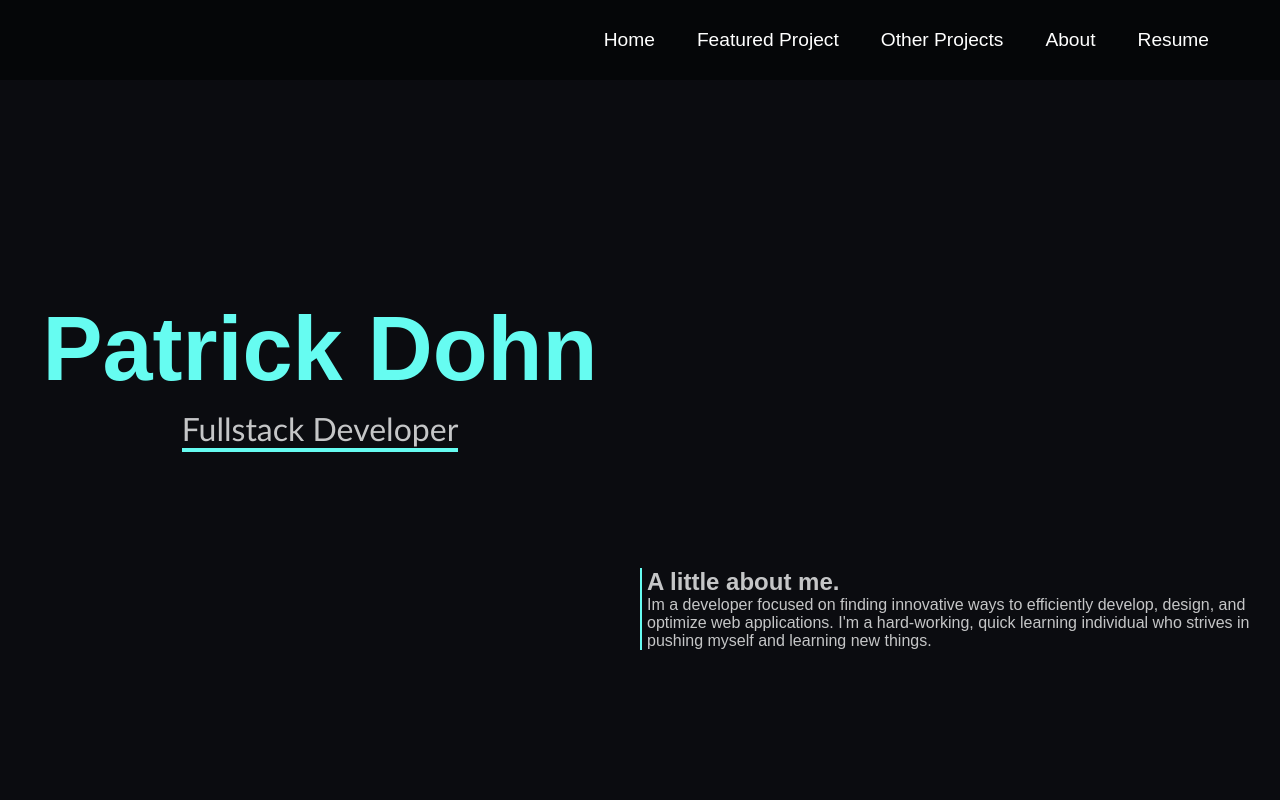
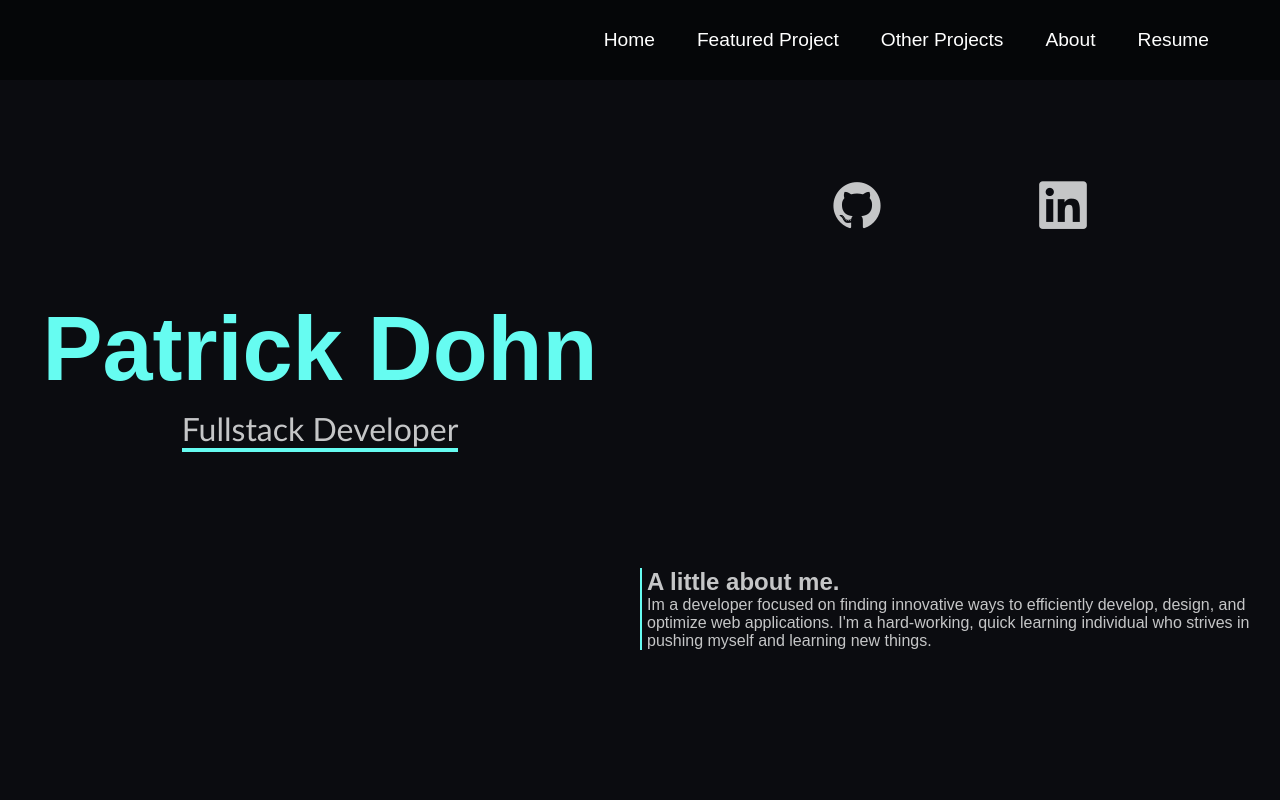
Before and after one commit to PatrickDohn/v1, a React (Create React App) app: page / in a window 1280 px wide. Shown: the top 800 px of the page. Built offline with nearby package versions, Linux system fonts and the light colour scheme.

Commit message:
update project card

```diff
--- a/src/components/Hero/Hero.js
+++ b/src/components/Hero/Hero.js
@@ -1,27 +1,46 @@
-import React from 'react'
-import './hero.css'
+import React from 'react';
+import './hero.css';
 
 function Hero() {
   return (
-        <div className="hero-container" id='home'>
+    <div className="hero-container" id="home">
       <div className="hero-title">
         <h1>Patrick Dohn</h1>
         <p>Fullstack Developer</p>
       </div>
       <div className="hero-info">
+        <div className="hero-tags">
+          <link
+            rel="stylesheet"
+            href="https://cdn.jsdelivr.net/gh/devicons/devicon@master/devicon.min.css"
+          />
+          <a href="https://github.com/PatrickDohn">
+            <i className="devicon-github-plain dev-hero"></i>
+          </a>
+          <link
+            rel="stylesheet"
+            href="https://cdn.jsdelivr.net/gh/devicons/devicon@master/devicon.min.css"
+          />
+
+          <a href="https://www.linkedin.com/in/patrick-dohn/">
+            <i className="devicon-linkedin-plain dev-hero"></i>
+          </a>
+        </div>
         <div className="hero-info-text">
           <h2>A little about me.</h2>
           <p>
-                         Im a developer focused on finding innovative ways to efficiently develop, design, and optimize web applications. I'm a hard-working, quick learning individual who strives in pushing myself and learning new things.</p>
+            Im a developer focused on finding innovative ways to efficiently
+            develop, design, and optimize web applications. I'm a hard-working,
+            quick learning individual who strives in pushing myself and learning
+            new things.
+          </p>
         </div>
       </div>
-
     </div>
-    )
+  );
 }
 
-export default Hero
-
+export default Hero;
 
 // #0b0c10
 // #1F2833
--- a/src/components/Hero/hero.css
+++ b/src/components/Hero/hero.css
@@ -14,23 +14,41 @@
   flex-direction: column;
   justify-content: center;
   align-items: center;
-
 }
 
 .hero-info {
   height: 75%;
   width: 50%;
-    color: #C5C6C7;
+  color: #c5c6c7;
   margin-bottom: 100px;
   display: flex;
   flex-direction: column;
-    justify-content: flex-end;
+  justify-content: space-between;
   align-items: center;
+}
 
+.hero-tags {
+  display: flex;
+  margin-top: 130px;
+  width: 40%;
+  justify-content: space-between;
+}
+
+.hero-tags > a {
+  text-decoration: none;
+}
+
+.dev-hero {
+  font-size: 50px;
+  color: #c5c6c7;
+}
+
+.dev-hero:hover {
+  color: #66fcf1;
 }
 
 .hero-info-text {
-    border-left: 2px solid #66FCF1;
+  border-left: 2px solid #66fcf1;
   padding-left: 5px;
 }
 
@@ -46,14 +64,14 @@
 
 .hero-title > h1 {
   font-size: 90px;
-    color: #66FCF1;
+  color: #66fcf1;
 }
 
 .hero-title > p {
   margin-top: 8px;
-    color: #C5C6C7;
+  color: #c5c6c7;
   font-size: 32px;
-    border-bottom: 4px solid #66FCF1;
+  border-bottom: 4px solid #66fcf1;
   font-family: 'Trebuchet MS', 'Lucida Sans Unicode', 'Lucida Grande',
     'Lucida Sans', Arial, sans-serif;
 }
@@ -65,7 +83,6 @@
 .hero-btns .btn {
   margin: 6px;
 }
-
 
 @media screen and (max-width: 960px) {
   .hero-container > h1 {
--- a/src/components/Projects/ProjectOne.js
+++ b/src/components/Projects/ProjectOne.js
@@ -1,10 +1,11 @@
-import React from 'react'
-import './projectCardLef.css'
-import MediThanks from '../../images/Medi-thanks.png'
+import React from 'react';
+import './projectCardLef.css';
+import MediThanks from '../../images/Medi-thanks.png';
 import WebAssetIcon from '@material-ui/icons/WebAsset';
 
 function ProjectOne({ data }) {
-console.log('data', data)
+  console.log('data', data.tags);
+  const tagItems = data.tags.map((tag) => <li className="tags">{tag}</li>);
 
   return (
     <div className="card-one-container">
@@ -17,21 +18,25 @@ console.log('data', data)
           <h2>{data.title}</h2>
           <p>{data.subtitle}</p>
         </div>
+        <div className="project-tags">{tagItems}</div>
         <div className="project-desciption-left">
           <p>{data.description}</p>
         </div>
         <div className="project-card-links-left">
-        <link rel="stylesheet" href="https://cdn.jsdelivr.net/gh/devicons/devicon@master/devicon.min.css" />
-            <a href={data.liveUrl}>
+          <link
+            rel="stylesheet"
+            href="https://cdn.jsdelivr.net/gh/devicons/devicon@master/devicon.min.css"
+          />
+          <a href={data.liveUrl}>
             <i className="devicon-github-plain dev"></i>
-            </a>
-            <a href={data.githubUrl}>
-            <WebAssetIcon className='web-icon-left' />
-            </a>
+          </a>
+          <a href={data.githubUrl}>
+            <WebAssetIcon className="web-icon-left" />
+          </a>
         </div>
       </div>
     </div>
-  )
+  );
 }
 
-export default ProjectOne
+export default ProjectOne;
--- a/src/components/Projects/projectCardLef.css
+++ b/src/components/Projects/projectCardLef.css
@@ -39,6 +39,14 @@
   flex-direction: column;
   align-items: flex-start;
   padding-left: 10px;
+}
+
+.project-tags {
+  margin: 2px;
+}
+
+.tags {
+  list-style-type: none;
 }
 
 .project-title-left > h2 {
--- a/src/project-data.js
+++ b/src/project-data.js
@@ -8,6 +8,7 @@ const data = {
     title: 'Kettle',
     projectImg: KettleImg,
     subtitle: 'Social media app',
+    tags: ['React', 'Javascript', 'Express', 'MongoDB'],
     description:
       'This application is a social media platform inspired by Twitter. The idea is that users can come here to share their ideas. Each user can view the posts of other users in the homepage feed or on their wall.',
     liveUrl: 'https://github.com/C2C-NeedABr/kettle-client',
@@ -18,6 +19,7 @@ const data = {
     projectImg: MediThanks,
     title: 'Medithanks',
     subtitle: 'Virtual thanks you board',
+    tags: ['React', 'Javascript', 'Express', 'MongoDB'],
     description:
       "A web app for frontline medical workers to receive appreciation for their work Through a digital forum for public 'thank you cards' (People can sign up and post appreciation for specific hospitals or in general so that they can feel seen and understand their impact)",
     liveUrl: 'https://medithanks.co/#/',
```
Also changed, not shown: 1 other file (tests, documents, lock files or other folders). Lines whose indentation alone changed are shown as unchanged.
